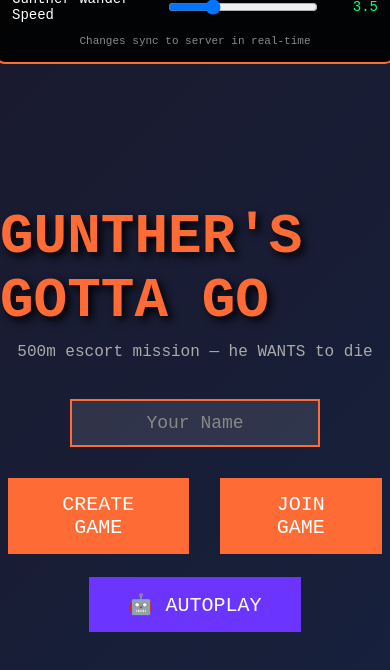
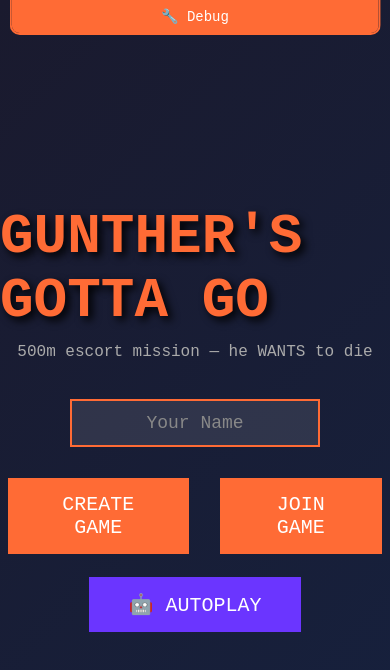
Before and after one commit to not-a-cult-nac/gunthers-gotta-go, a website: page public/index.html in a window 390 px wide. Drawn offline with nearby package versions, Linux system fonts and the light colour scheme; no server answers.

Commit message:
fix: mobile-friendly debug panel UX
- Panel collapsed by default with visible toggle button
- Responsive width (min 400px, 90vw on mobile)
- Touch-friendly toggle (tap button or press ~)
- Content slides open/closed smoothly
- Fixes overlay covering screen on mobile

```diff
--- a/public/index.html
+++ b/public/index.html
@@ -79,23 +79,43 @@
         /* Debug Panel */
         #debug-panel {
             position: absolute;
-            top: -250px;
+            top: 0;
             left: 50%;
             transform: translateX(-50%);
-            width: 400px;
+            width: min(400px, 90vw);
             background: rgba(0, 0, 0, 0.9);
             border: 2px solid #ff6b35;
             border-top: none;
             border-radius: 0 0 10px 10px;
-            padding: 15px;
             z-index: 200;
-            transition: top 0.3s ease;
             font-size: 14px;
             color: #fff;
             overflow: hidden;
         }
-        #debug-panel.open {
-            top: 0;
+        #debug-panel .debug-content {
+            max-height: 0;
+            overflow: hidden;
+            padding: 0 15px;
+            transition: max-height 0.3s ease, padding 0.3s ease;
+        }
+        #debug-panel.open .debug-content {
+            max-height: 400px;
+            padding: 15px;
+        }
+        #debug-toggle {
+            display: block;
+            width: 100%;
+            padding: 8px;
+            background: #ff6b35;
+            border: none;
+            color: #fff;
+            font-size: 14px;
+            font-family: inherit;
+            cursor: pointer;
+            text-align: center;
+        }
+        #debug-toggle:hover {
+            background: #ff8c5a;
         }
         #debug-panel h3 {
             color: #ff6b35;
@@ -108,13 +128,17 @@
             justify-content: space-between;
             align-items: center;
             margin-bottom: 12px;
+            flex-wrap: wrap;
+            gap: 5px;
         }
         .debug-row label {
             flex: 1;
+            min-width: 100px;
         }
         .debug-row input[type="range"] {
-            width: 150px;
+            width: 120px;
             margin: 0 10px;
+            flex-shrink: 0;
         }
         .debug-row .value {
             width: 50px;
@@ -127,6 +151,15 @@
             font-size: 11px;
             text-align: center;
             margin-top: 10px;
+        }
+        /* Hide on mobile by default, show toggle */
+        @media (max-width: 600px) {
+            #debug-panel {
+                width: 95vw;
+            }
+            .debug-row input[type="range"] {
+                width: 80px;
+            }
         }
     </style>
 </head>
@@ -183,7 +216,9 @@
     <div id="crosshair"></div>
 
     <div id="debug-panel">
-        <h3>🔧 DEBUG PANEL (~)</h3>
+        <button id="debug-toggle">🔧 Debug</button>
+        <div class="debug-content">
+            <h3>DEBUG PANEL</h3>
             <div class="debug-row">
                 <label>Seed</label>
                 <input type="number" id="debug-seed" style="width: 80px; padding: 2px 5px;" value="" placeholder="random">
@@ -219,7 +254,8 @@
                 <input type="range" id="debug-gunther-speed" min="1" max="10" value="3.5" step="0.5">
                 <span class="value" id="debug-gunther-speed-val">3.5</span>
             </div>
-        <p class="hint">Changes sync to server in real-time</p>
+            <p class="hint">Press ~ or tap toggle • Changes sync in real-time</p>
+        </div>
     </div>
 
     <div id="instructions">
@@ -531,12 +567,25 @@
 
         function setupDebugPanel() {
             const panel = document.getElementById('debug-panel');
-
-            // Toggle with ~ key
+            const toggle = document.getElementById('debug-toggle');
+
+            function togglePanel() {
+                debugPanelOpen = !debugPanelOpen;
+                panel.classList.toggle('open', debugPanelOpen);
+                toggle.textContent = debugPanelOpen ? '🔧 Close' : '🔧 Debug';
+            }
+
+            // Toggle button (works on mobile)
+            toggle.addEventListener('click', togglePanel);
+            toggle.addEventListener('touchend', (e) => {
+                e.preventDefault();
+                togglePanel();
+            });
+
+            // Toggle with ~ key (desktop)
             document.addEventListener('keydown', (e) => {
                 if (e.key === '`' || e.key === '~') {
-                    debugPanelOpen = !debugPanelOpen;
-                    panel.classList.toggle('open', debugPanelOpen);
+                    togglePanel();
                     e.preventDefault();
                 }
             });
```
Lines whose indentation alone changed are shown as unchanged.
